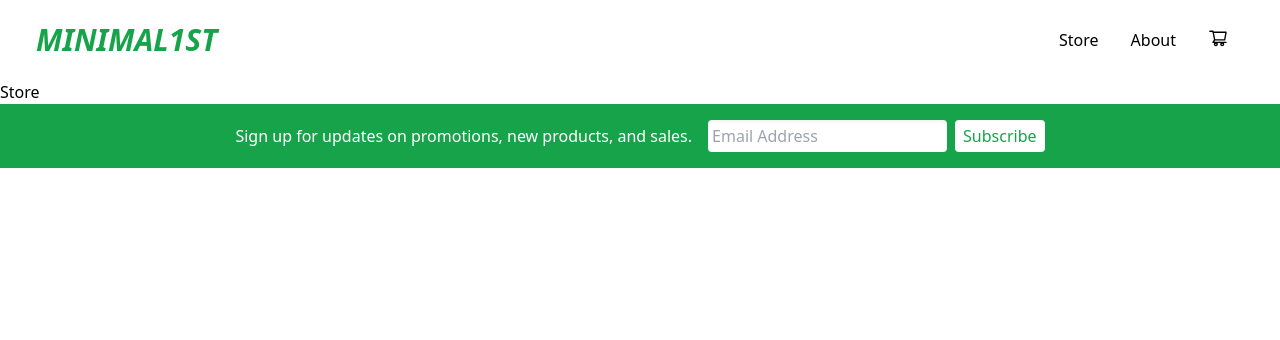
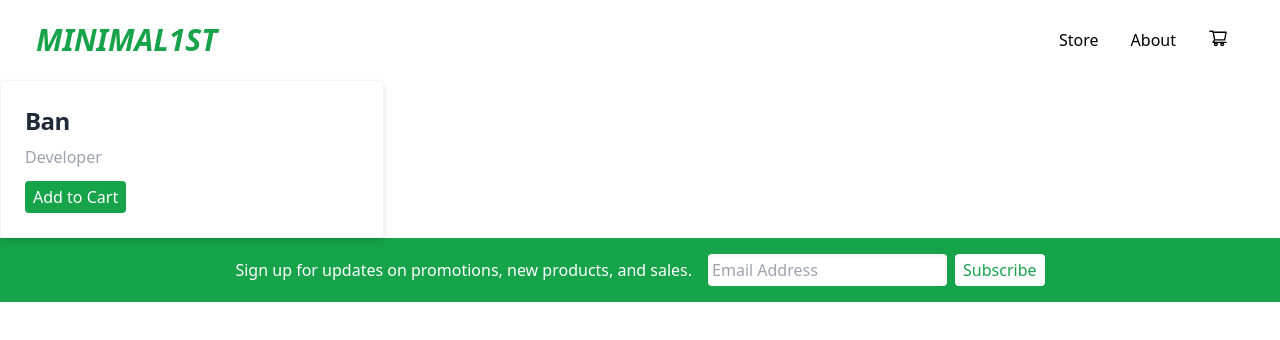
Before and after one commit to ivananora/shopping-cart, a React (Create React App) app: page /store in a window 1280 px wide. Shown: the top 340 px of the page. Built offline with nearby package versions, Linux system fonts and the light colour scheme.

Commit message:
Add product component to store page

```diff
--- a/src/components/Main.jsx
+++ b/src/components/Main.jsx
@@ -1,14 +1,14 @@
 import React from "react";
 import { Routes, Route } from "react-router-dom";
 import Home from "../pages/Home";
-import Store from "../pages/Store";
+import StoreComponent from "../pages/StoreComponent";
 import About from "../pages/About";
 
 const Main = () => {
   return (
     <Routes>
       <Route path="/" element={<Home />} />
-      <Route path="/store" element={<Store />} />
+      <Route path="/store" element={<StoreComponent />} />
       <Route path="/about" element={<About />} />
     </Routes>
   );
--- /dev/null
+++ b/src/components/ProductComponent.jsx
@@ -0,0 +1,21 @@
+import React from "react";
+import { useSelector } from "react-redux";
+
+const ProductComponent = () => {
+  const products = useSelector((state) => state.allProducts.products);
+  const { id, title, category } = products[0];
+
+  return (
+    <div className="p-6 max-w-sm bg-white border rounded drop-shadow-md border-gray-100">
+      <h5 className="mb-2 text-2xl font-bold tracking-tight text-gray-800">
+        {title}
+      </h5>
+      <p className="mb-3 text-gray-400">{category}</p>
+      <button className="rounded bg-green-600 hover:bg-green-700 text-white py-1 px-2">
+        Add to Cart
+      </button>
+    </div>
+  );
+};
+
+export default ProductComponent;
--- a/src/pages/Store.jsx
+++ /dev/null
@@ -1,7 +0,0 @@
-import React from "react";
-
-const Store = () => {
-  return <div>Store</div>;
-};
-
-export default Store;
--- /dev/null
+++ b/src/pages/StoreComponent.jsx
@@ -0,0 +1,14 @@
+import React from "react";
+import { useSelector } from "react-redux";
+import ProductComponent from "../components/ProductComponent";
+
+const StoreComponent = () => {
+  const products = useSelector((state) => state);
+  return (
+    <div>
+      <ProductComponent />
+    </div>
+  );
+};
+
+export default StoreComponent;
--- a/src/redux/reducers/productReducer.js
+++ b/src/redux/reducers/productReducer.js
@@ -4,8 +4,8 @@ const initialState = {
   products: [
     {
       id: 1,
-      title: "ban",
-      category: "developer",
+      title: "Ban",
+      category: "Developer",
     },
   ],
 };
```
